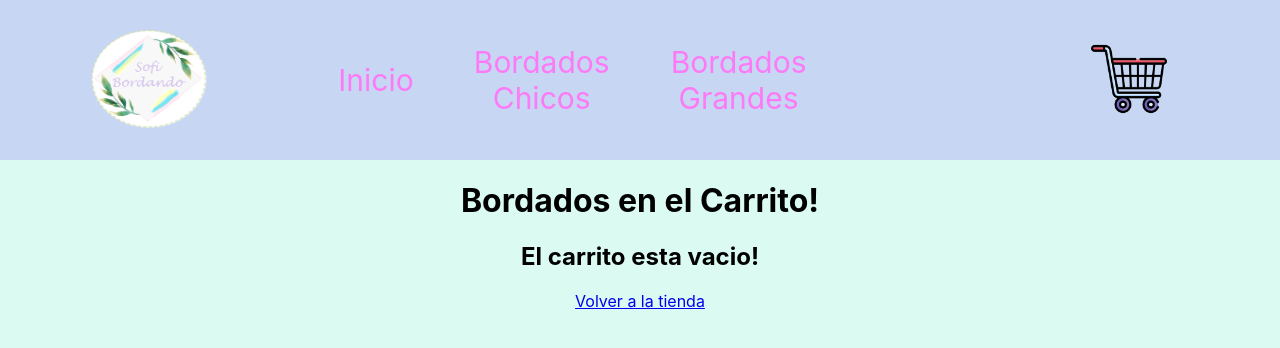
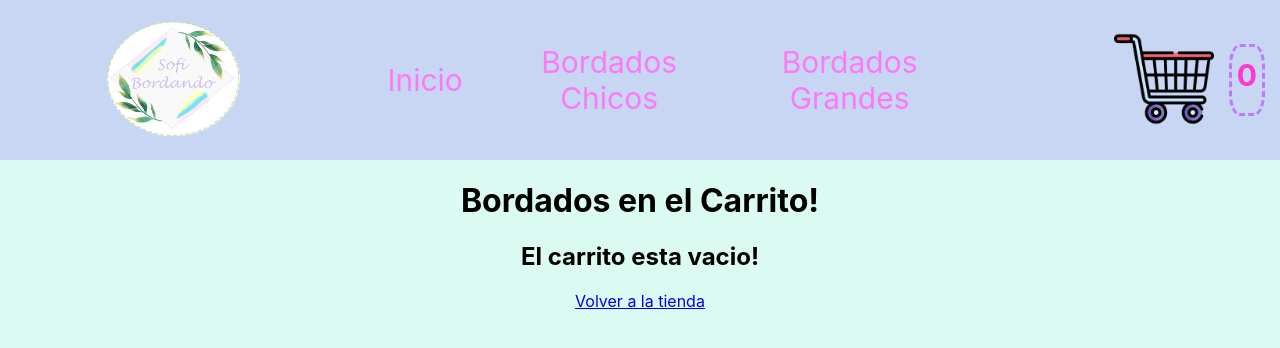
Before and after one commit to Ailak17/React-CoderHose, a React (Create React App) app: page /cart in a window 1280 px wide. Shown: the top 348 px of the page. Built offline with nearby package versions, Linux system fonts and the light colour scheme.

Commit message:
estiloCarrito

```diff
--- a/src/Component/CartWidget/CardWidget.js
+++ b/src/Component/CartWidget/CardWidget.js
@@ -1,12 +1,18 @@
 import carrito from '../../Carrito.png'
 import './style.css'
 import { NavLink } from "react-router-dom"
+import { useContext } from "react"
+import { CartContext } from '../../context/CartContext';
 
 const CardWidget = () => {
-  return (
+  const {cart} = useContext(CartContext);
+  return (<div className='carritoo'>
     <NavLink to={"/cart"}>
       <img src={carrito} className="carrito" alt="logo" />
     </NavLink>
+    <h1 className='numeroCarrito'>{cart.length}</h1>
+  </div>
+
 
   )
 }
--- a/src/Component/CartWidget/style.css
+++ b/src/Component/CartWidget/style.css
@@ -1,5 +1,24 @@
+.carritoo{
+    display: flex;
+}
 .carrito{
-    height: 25%;
-    width: 25%;
 
+    width: 100px;
+    height: 100px;
+    text-decoration: none;
+    justify-content: center;
 }
+.numeroCarrito{
+    color: rgb(255, 55, 212);
+    text-decoration: none;
+    justify-content: center;
+    font-size: 30px;
+    border-style:dashed;
+    border-radius: 30%;
+    border-color: rgb(194, 119, 255);
+    align-items: center;
+    margin: 15px;
+    padding-top: 10px;
+    padding-left: 5px;
+    padding-right: 5px;
+}
```
